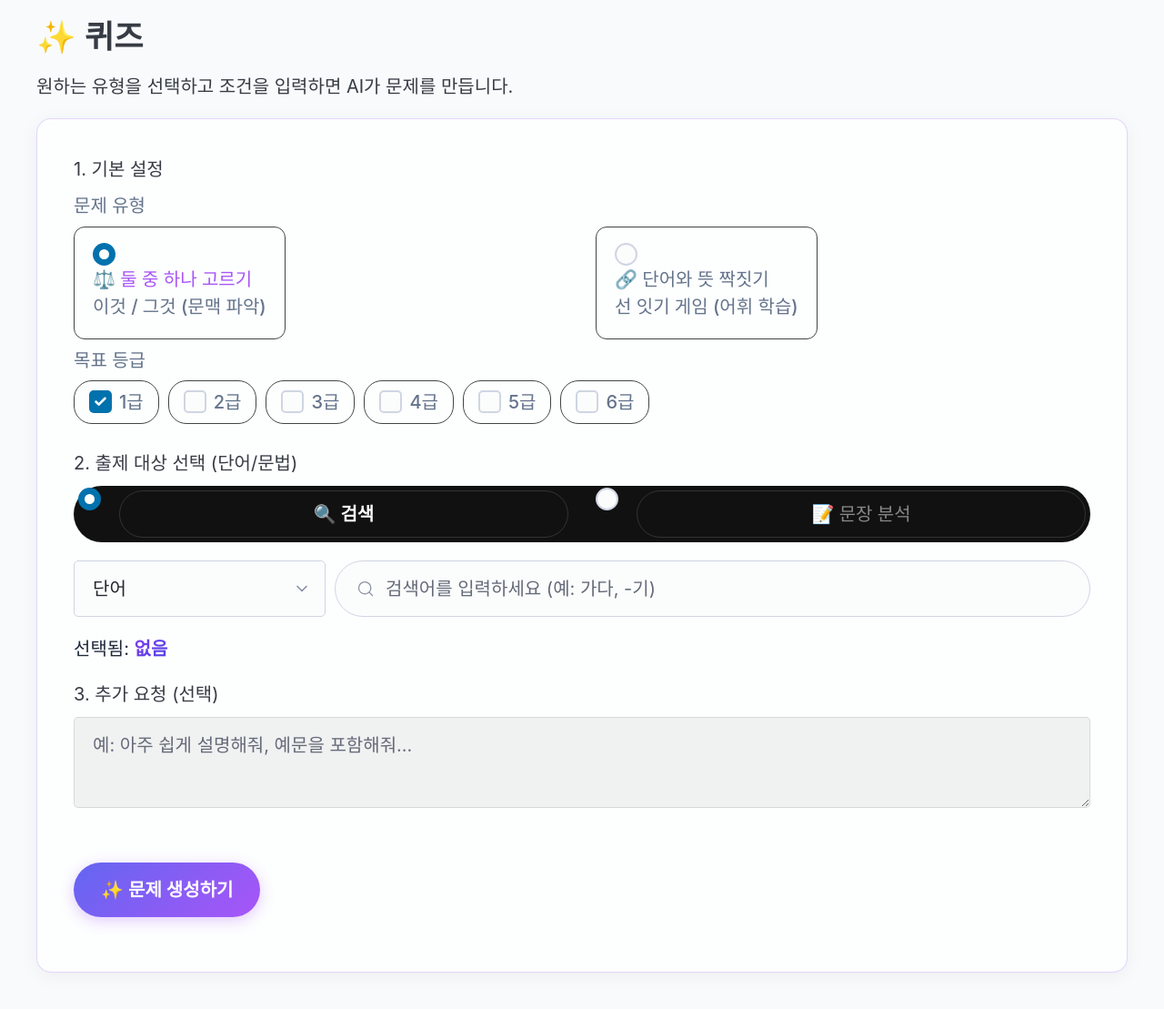
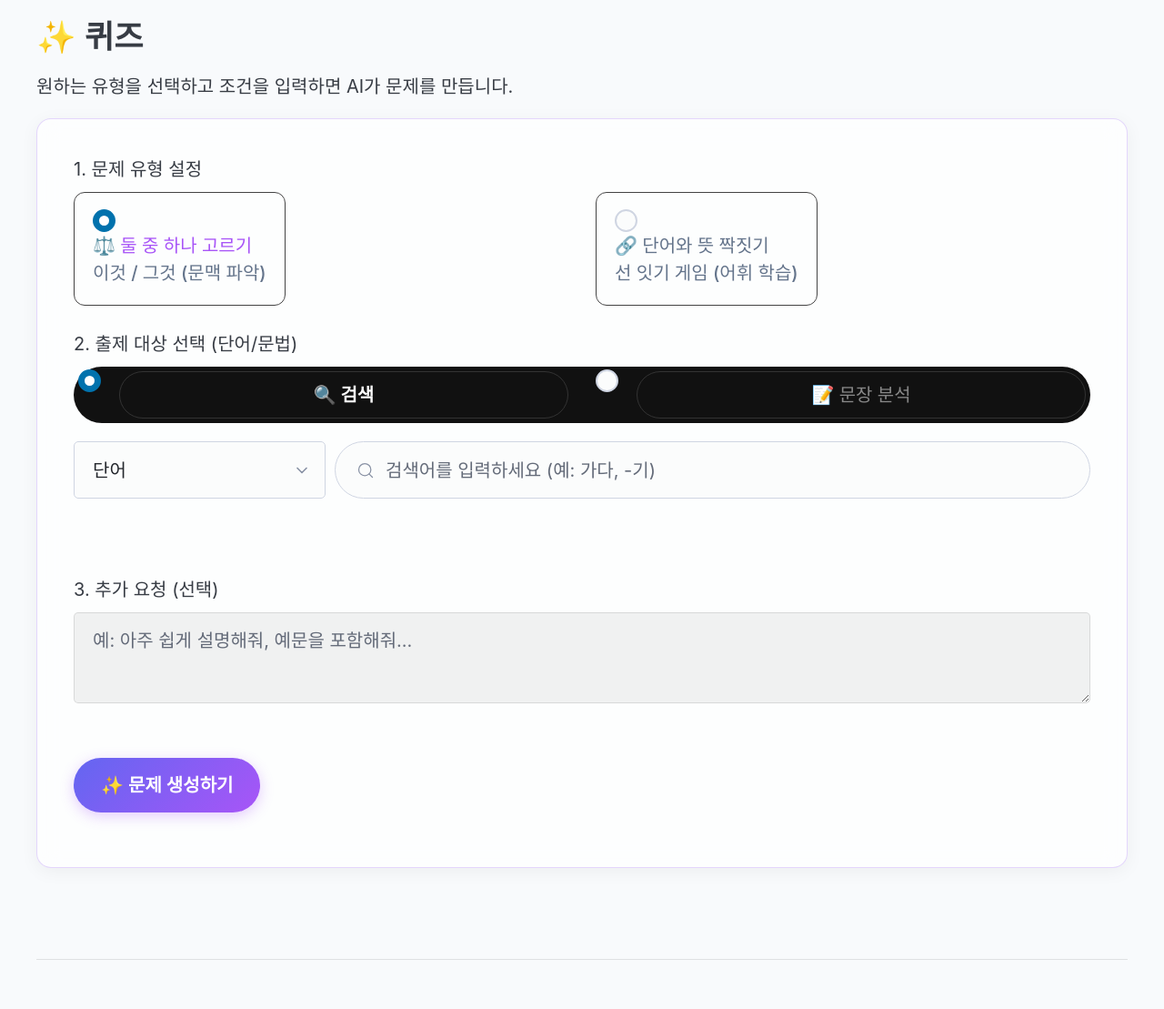
Before and after one commit to impulsive271/hangyeol, a Flask app: page /quiz in a window 1280 px wide. Shown: the part 146-1255 px from the top of the page at 91% size. After the commit the page ends 1201 px from the top, so only its background shows below. Run offline with Flask 3, Linux system fonts and the light colour scheme; some libraries are stand-ins or nearby versions; some web fonts are replaced.

Commit message:
Refactor Quiz UI: Unify search tags, enhance sentence selection, and remove redundant labels

```diff
--- a/routes/api_routes.py
+++ b/routes/api_routes.py
@@ -27,7 +27,7 @@ def analyze_sentence_for_quiz():
 @api_bp.route('/generate_quiz_action', methods=['POST'])
 def generate_quiz_action():
     data = request.json
-    max_grade = max([int(g) for g in data.get('grades', [])] or [1])
+    max_grade = max([int(g) for g in data.get('grades', [])] or [3])
     quiz_type = data.get('quiz_type', 'binary')
     target = data.get('target', '')
     context = data.get('context', '')
--- a/templates/quiz.html
+++ b/templates/quiz.html
@@ -7,9 +7,8 @@
   <form onsubmit="return false;" class="form mt-4">
 
     <fieldset>
-      <legend>1. 기본 설정</legend>
+      <legend>1. 문제 유형 설정</legend>
 
-      <label>문제 유형</label>
       <div class="grid mb-4" style="grid-template-columns: 1fr 1fr;">
         <label class="radio-card">
           <input type="radio" name="quiz_type" value="binary" checked onchange="toggleInputSection()">
@@ -24,15 +23,7 @@
         </label>
       </div>
 
-      <label>목표 등급</label>
-      <div class="grade-grid mb-2">
-        <label><input type="checkbox" name="grades" value="1" checked> 1급</label>
-        <label><input type="checkbox" name="grades" value="2"> 2급</label>
-        <label><input type="checkbox" name="grades" value="3"> 3급</label>
-        <label><input type="checkbox" name="grades" value="4"> 4급</label>
-        <label><input type="checkbox" name="grades" value="5"> 5급</label>
-        <label><input type="checkbox" name="grades" value="6"> 6급</label>
-      </div>
+
     </fieldset>
 
     <fieldset id="section-common-target" style="overflow: visible; z-index: 10;">
@@ -55,19 +46,21 @@
         <div class="input-group">
           <textarea id="sentence-input" rows="2" placeholder="예: 나는 한국 음식이 좋아요"></textarea>
           <button type="button" class="secondary" onclick="analyzeSentence()"
-            style="width: auto; margin-bottom: 0;">분석</button>
+            style="width: auto; margin-bottom: 0; align-self: center; padding: 8px 16px; font-size: 0.9rem; height: auto;">분석</button>
         </div>
-        <div id="morpheme-area" class="morpheme-container mt-3" style="display: none;">
+        <div id="morpheme-area" class="morpheme-container mt-3"
+          style="display: none; padding: 15px; background: rgba(255,255,255,0.03); border-radius: 12px; border: 1px dashed #555;">
           <div id="morpheme-chips" class="chip-wrapper"></div>
         </div>
       </div>
 
-      <div class="selected-target-display mt-4">
-        <span>선택됨:</span>
-        <strong id="display-target" class="gradient-text">없음</strong>
-        <input type="hidden" id="final-target-value">
-        <input type="hidden" id="final-context-value">
+      <div id="quiz-tag-wrapper" style="display: flex; align-items: center; margin-top: 15px; min-height: 30px;">
+        <span id="quiz-tag-label"
+          style="margin-right: 8px; font-weight: bold; font-size: 0.9rem; color: #bbb; display: none;">선택됨:</span>
+        <div id="quiz-tag-container" class="tags-area" style="margin: 0;"></div>
       </div>
+      <input type="hidden" id="final-target-value">
+      <input type="hidden" id="final-context-value">
     </fieldset>
 
     <fieldset id="section-matching-target" style="display: none;">
@@ -183,19 +176,7 @@
     gap: 10px;
   }
 
-  .grade-grid label {
-    display: flex;
-    align-items: center;
-    background: rgba(255, 255, 255, 0.05);
-    padding: 8px 16px;
-    border-radius: 20px;
-    border: 1px solid #444;
-    cursor: pointer;
-  }
 
-  .grade-grid input {
-    margin-right: 8px;
-  }
 
   .radio-card {
     display: flex;
@@ -274,6 +255,67 @@
     background: #ef4444;
     border-color: #ef4444;
   }
+
+  /* Unified Tag Style */
+  .tags-area {
+    display: flex;
+    flex-wrap: wrap;
+    gap: 8px;
+    min-height: 30px;
+  }
+
+  .keyword-tag {
+    display: inline-flex;
+    align-items: center;
+    background: linear-gradient(135deg, #667eea 0%, #764ba2 100%);
+    color: white;
+    padding: 3px 10px;
+    /* Minimized padding */
+    border-radius: 20px;
+    font-size: 0.85rem;
+    box-shadow: 0 1px 3px rgba(0, 0, 0, 0.2);
+    animation: fadeIn 0.2s ease-out;
+    line-height: 1.1;
+    /* Tighter line height */
+  }
+
+  .tag-grade {
+    font-size: 0.75em;
+    background: rgba(0, 0, 0, 0.25);
+    padding: 1px 5px;
+    /* Tighter padding */
+    border-radius: 4px;
+    margin: 0 6px 0 4px;
+    font-weight: 600;
+    line-height: 1.1;
+  }
+
+  .tag-remove {
+    background: none;
+    border: none;
+    color: rgba(255, 255, 255, 0.7);
+    font-size: 1.1rem;
+    cursor: pointer;
+    line-height: 1;
+    display: flex;
+    align-items: center;
+  }
+
+  .tag-remove:hover {
+    color: #fff;
+  }
+
+  /* Morpheme Chip Glow */
+  .morph-chip.selected {
+    background: var(--brand-gradient);
+    color: white;
+    box-shadow: 0 0 10px rgba(139, 92, 246, 0.6);
+    /* Glow effect */
+    border-color: #a855f7;
+    font-weight: bold;
+    transform: scale(1.05);
+    transition: all 0.2s ease;
+  }
 </style>
 
 <script src="{{ url_for('static', filename='js/matching_quiz.js') }}"></script>
@@ -309,43 +351,161 @@
 
   function resetSelection() {
     document.getElementById('final-target-value').value = '';
-    document.getElementById('display-target').innerText = '없음';
+    document.getElementById('final-context-value').value = '';
     document.getElementById('morpheme-area').style.display = 'none';
+    document.getElementById('quiz-tag-container').innerHTML = '';
+    document.getElementById('quiz-tag-label').style.display = 'none';
+
+    // Reset morpheme selection state
+    currentMorphs = [];
+    selectedMorphIndices = [];
   }
 
-  function selectTarget(display, val, context) {
-    document.getElementById('final-target-value').value = val;
-    document.getElementById('final-context-value').value = context || '';
-    document.getElementById('display-target').innerText = display;
+  // --- Search Mode Logic (Single Tag) ---
+  function addQuizTag(text, grade, hint) {
+    const container = document.getElementById('quiz-tag-container');
+    container.innerHTML = ''; // Single select for Quiz: replace existing
+
+    // UI creation
+    const tag = document.createElement('span');
+    tag.className = 'keyword-tag';
+
+    // For display, we might not show grade if it came from sentence analysis, but search usually has it.
+    let gradeHtml = grade ? `<span class="tag-grade">${grade}</span>` : '';
+
+    tag.innerHTML = `<span class="tag-text">${text}</span>${gradeHtml}<button type="button" class="tag-remove">×</button>`;
+
+    tag.querySelector('.tag-remove').addEventListener('click', () => {
+      resetSelection();
+    });
+
+    container.appendChild(tag);
+    document.getElementById('quiz-tag-label').style.display = 'inline';
+
+    // Update Hidden Input
+    const val = `${text} (${grade || '?'})`; // Keeping original format expectation or simplifying?
+    // Wait, original logic was: display=`${item.text} [${item.pos}]`, val=`${item.text} (${item.pos})`
+    // Let's adapt. If it comes from search: text=word, grade=pos.
+
+    // NOTE: The previous logic used 'pos' as 'grade' in 'val'.
+    // Let's trust the arguments passed.
   }
 
   initSearchModule(function (item) {
-    const display = `${item.text} [${item.pos}]`;
+    // Search result click
+    // item: {text, grade, desc, pos}
     const val = `${item.text} (${item.pos})`;
-    selectTarget(display, val, item.desc);
+
+    // Update Hidden
+    document.getElementById('final-target-value').value = val;
+    document.getElementById('final-context-value').value = item.desc;
+
+    // UI Update
+    addQuizTag(item.text, item.pos, item.desc);
+
     document.getElementById('common-search-results').style.display = 'none';
     document.getElementById('common-search-input').value = '';
   });
 
+  // --- Sentence Mode Logic (Contiguous Highlighting) ---
+  let currentMorphs = []; // Store [{form, tag}, ...]
+  let selectedMorphIndices = []; // Store [0, 1, 2]
+
   async function analyzeSentence() {
     const text = document.getElementById('sentence-input').value;
     if (!text) return alert("문장을 입력하세요.");
+
+    // Reset
+    resetSelection();
+
     const res = await fetch('/analyze_sentence_for_quiz', {
       method: 'POST', headers: { 'Content-Type': 'application/json' }, body: JSON.stringify({ sentence: text })
     });
     const data = await res.json();
+
+    currentMorphs = data.morphs;
+    selectedMorphIndices = [];
+
     const box = document.getElementById('morpheme-chips');
     box.innerHTML = '';
     document.getElementById('morpheme-area').style.display = 'block';
-    data.morphs.forEach(m => {
+
+    renderMorphChips();
+  }
+
+  function renderMorphChips() {
+    const box = document.getElementById('morpheme-chips');
+    box.innerHTML = '';
+
+    currentMorphs.forEach((m, idx) => {
       const chip = document.createElement('div');
       chip.className = 'morph-chip';
-      chip.innerText = m.form;
-      chip.onclick = function () {
-        selectTarget(`${m.form} [${m.tag}]`, `${m.form} (${m.tag})`, text);
+      if (selectedMorphIndices.includes(idx)) {
+        chip.classList.add('selected');
       }
+      chip.innerText = m.form; // Simple view
+
+      chip.onclick = () => handleMorphClick(idx);
       box.appendChild(chip);
     });
+  }
+
+  function handleMorphClick(index) {
+    if (selectedMorphIndices.length === 0) {
+      // First selection
+      selectedMorphIndices = [index];
+    } else {
+      // Check adjacency
+      const min = Math.min(...selectedMorphIndices);
+      const max = Math.max(...selectedMorphIndices);
+
+      if (index === min - 1) {
+        // Prepend
+        selectedMorphIndices.unshift(index);
+      } else if (index === max + 1) {
+        // Append
+        selectedMorphIndices.push(index);
+      } else if (selectedMorphIndices.includes(index)) {
+        // Deselecting? Or maybe just reset if clicking inside?
+        // User asked: "단 연속된 요소가 아니면 선택이 안 되게 해줘." -> Implies strict contiguity.
+        // If clicking non-adjacent, reset and select new.
+        // What if clicking inside existing selection? Let's treat it as reset for simplicity or maybe toggle?
+        // Let's follow "non-adjacent -> reset" logic.
+        // But what if I want to deselect one from the edge?
+        // Let's keep it simple: Click non-adjacent = Start New Selection.
+
+        // If clicking existing, maybe do nothing or reset to just that one?
+        // Let's reset to just that one to allow 'shrinking' via restart.
+        selectedMorphIndices = [index];
+      } else {
+        // Non-adjacent -> Start new
+        selectedMorphIndices = [index];
+      }
+    }
+
+    selectedMorphIndices.sort((a, b) => a - b);
+    renderMorphChips();
+    updateSentenceSelection();
+  }
+
+  function updateSentenceSelection() {
+    if (selectedMorphIndices.length === 0) return;
+
+    // Construct merged string: 좋+아+요
+    const selectedItems = selectedMorphIndices.map(i => currentMorphs[i]);
+    const mergedText = selectedItems.map(m => m.form).join('+');
+    const mergedTag = selectedItems.map(m => m.tag).join('+'); // Not strictly needed for display but good for backend if needed
+
+    // Update Hidden Input (Target)
+    const val = `${mergedText} (${mergedTag})`;
+    document.getElementById('final-target-value').value = val;
+
+    // Context is the original sentence
+    document.getElementById('final-context-value').value = document.getElementById('sentence-input').value;
+
+    // Update Visual Tag (Unified UI)
+    // We pass mergedTag as 'grade' slot just to show POS info
+    addQuizTag(mergedText, mergedTag, '');
   }
 
   async function generateQuiz() {
@@ -382,7 +542,8 @@
 
       } else {
         const target = document.getElementById('final-target-value').value;
-        const grades = Array.from(document.querySelectorAll('input[name="grades"]:checked')).map(cb => cb.value);
+        // const grades = Array.from(document.querySelectorAll('input[name="grades"]:checked')).map(cb => cb.value);
+        const grades = ['3']; // Default to 3 directly in frontend or let backend handle it. Sending ['3'] explicitly.
         const userPrompt = document.getElementById('user-prompt').value;
         const context = document.getElementById('final-context-value').value;
 
```
